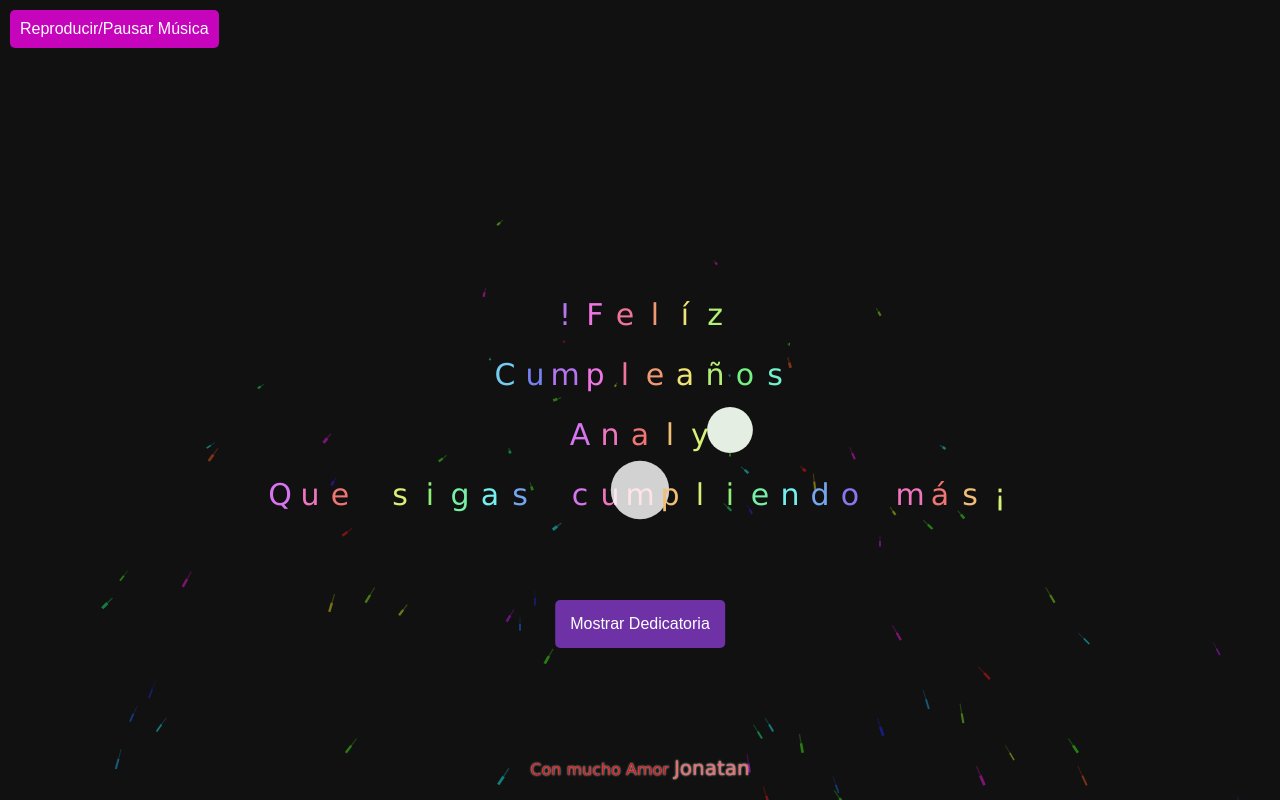
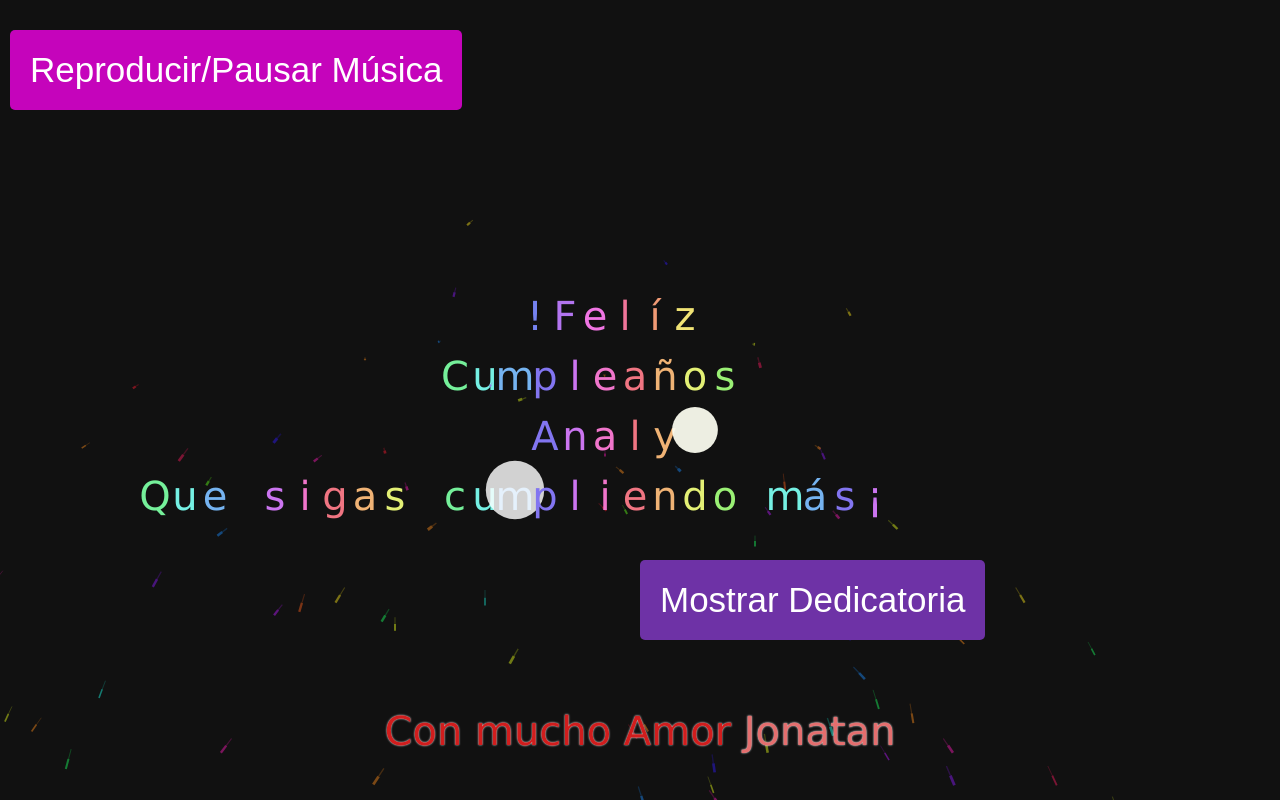
Before and after one commit to Jonatan115a/cumple_analy, a plain HTML site: page index.html in a window 1280 px wide. Drawn offline with Linux system fonts and the light colour scheme.

Commit message:
ajuste de tamaño de texto

```diff
--- a/script.js
+++ b/script.js
@@ -9,7 +9,7 @@ var w = c.width = window.innerWidth,
 
 		opts = {
 			strings: [ '!Felíz', 'Cumpleaños', ' Analy ','Que sigas cumpliendo más¡' ],
-			charSize: 30,
+			charSize: 40,
 			charSpacing: 30,
 			lineHeight: 60,
 
--- a/style.css
+++ b/style.css
@@ -6,11 +6,11 @@ canvas {
 p {
 	margin: 0 auto;
 	position: absolute;
-	font: 16px Verdana;
+	font: 40px Verdana;
 	color: #d11d1d;
-	height: 25px;
+	height: 30px;
 	width: 100%;
-	top: calc(96% - 12.5px);
+	top: calc(90% - 12.5px);
 	left: 0;
 	right: 0;
 	text-align: center;
@@ -19,9 +19,10 @@ p {
 p a {
 	text-decoration: none;
 	color: #e46e6e;
+	font: 40px
 }
 span {
-	font-size: 20px;
+	font-size: 40px;
 }
 p > a:first-of-type {
 	font-size: 300px;
@@ -32,14 +33,14 @@ body {
 }
 #musicButton {
 	position: absolute;
-	top: 10px;
+	top: 30px;
 	left: 10px;
-	padding: 10px;
+	padding: 20px;
 	background-color: #c504bb;
 	color: white;
 	border: none;
 	cursor: pointer;
-	font-size: 16px;
+	font-size: 35px;
 	border-radius: 5px;
   }
 
@@ -49,15 +50,15 @@ body {
 
   #dedicationButton {
 	position: absolute;
-	top: 75%;
+	top: 70%;
 	left: 50%;
-	transform: translateX(-50%);
-	padding: 15px;
+	transform: translateX(-50%, -50%);
+	padding: 20px;
 	background-color: #6e32a6;
 	color: white;
 	border: none;
 	cursor: pointer;
-	font-size: 16px;
+	font-size: 35px;
 	border-radius: 5px;
   }
 
@@ -70,7 +71,9 @@ body {
 	top: 20%;  /* Cambia este valor para mover la dedicatoria hacia arriba o abajo */
 	left: 50%;  /* Cambia este valor para mover la dedicatoria hacia la izquierda o derecha */
 	transform: translateX(-50%); /* Esto centra la dedicatoria */
-	font-size: 18px;
+	font-size: 40px;
 	color: #f4a261;  /* Cambia el color de la dedicatoria */
 	text-align: center;
 	display: none;
+
+  }
```
